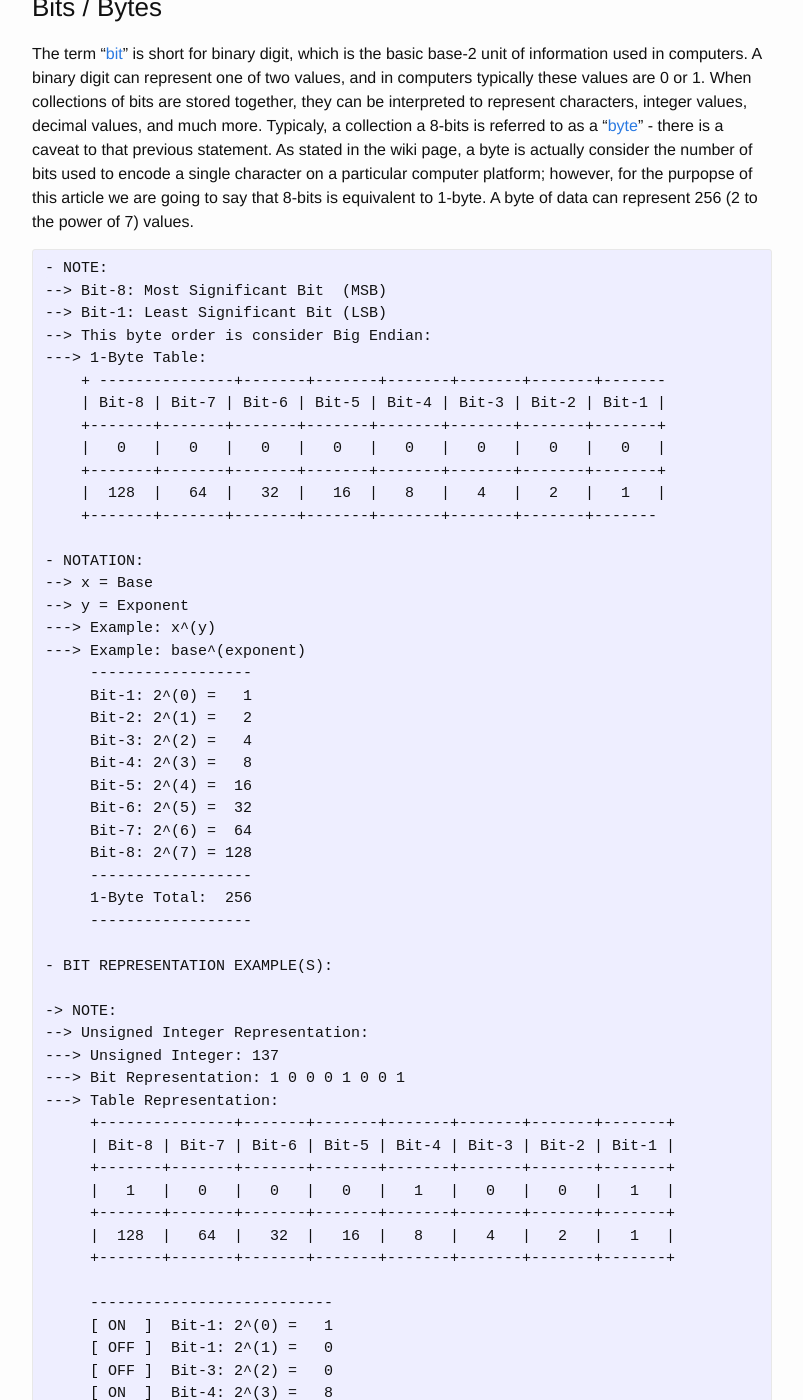
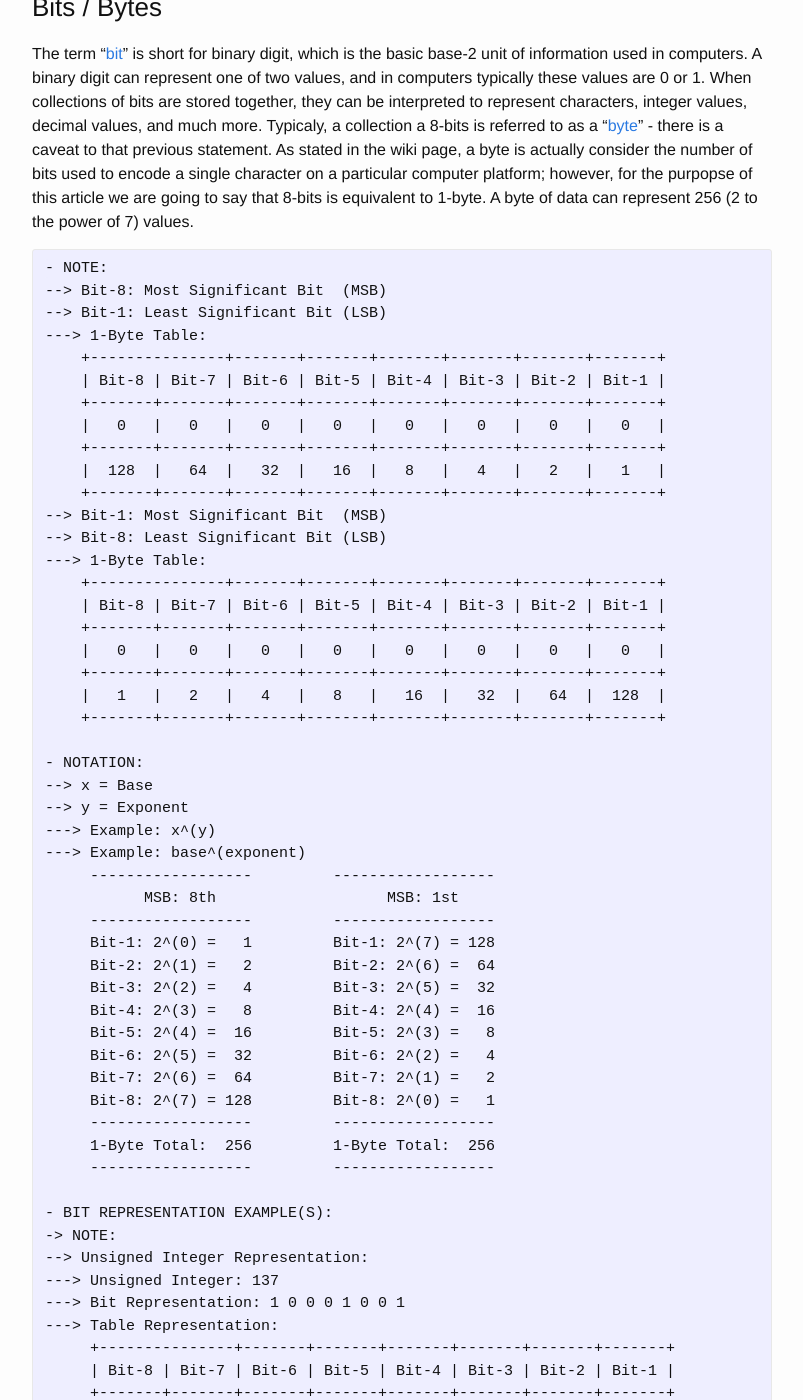
Before and after one commit to nkane/nkane.github.io, a Jekyll site: the page built from _posts/2017-09-23-engineering-endianness.markdown, in a window 1280 px wide and 1400 px high, scrolled down 275 px. Shown: the whole window, without its empty margins (238-1041 px from the left). Built offline with Jekyll 4.4.1, drawn with Linux system fonts in a browser that asks for light colours; some of the changed text lies outside the part shown.

Commit message:
adding content to endianness blog post

```diff
--- a/_posts/2017-09-23-engineering-endianness.markdown
+++ b/_posts/2017-09-23-engineering-endianness.markdown
@@ -14,36 +14,46 @@ The term "[bit]" is short for binary digit, which is the basic base-2 unit of in
 - NOTE:
 --> Bit-8: Most Significant Bit  (MSB)
 --> Bit-1: Least Significant Bit (LSB)
---> This byte order is consider Big Endian:
 ---> 1-Byte Table:
-    + ---------------+-------+-------+-------+-------+-------+-------
+    +---------------+-------+-------+-------+-------+-------+-------+
     | Bit-8 | Bit-7 | Bit-6 | Bit-5 | Bit-4 | Bit-3 | Bit-2 | Bit-1 |
     +-------+-------+-------+-------+-------+-------+-------+-------+
     |   0   |   0   |   0   |   0   |   0   |   0   |   0   |   0   |
     +-------+-------+-------+-------+-------+-------+-------+-------+
     |  128  |   64  |   32  |   16  |   8   |   4   |   2   |   1   |
-    +-------+-------+-------+-------+-------+-------+-------+-------
+    +-------+-------+-------+-------+-------+-------+-------+-------+
+--> Bit-1: Most Significant Bit  (MSB)
+--> Bit-8: Least Significant Bit (LSB)
+---> 1-Byte Table:
+    +---------------+-------+-------+-------+-------+-------+-------+
+    | Bit-8 | Bit-7 | Bit-6 | Bit-5 | Bit-4 | Bit-3 | Bit-2 | Bit-1 |
+    +-------+-------+-------+-------+-------+-------+-------+-------+
+    |   0   |   0   |   0   |   0   |   0   |   0   |   0   |   0   |
+    +-------+-------+-------+-------+-------+-------+-------+-------+
+    |   1   |   2   |   4   |   8   |   16  |   32  |   64  |  128  |
+    +-------+-------+-------+-------+-------+-------+-------+-------+
 
 - NOTATION:
 --> x = Base
 --> y = Exponent
 ---> Example: x^(y)
 ---> Example: base^(exponent)
-     ------------------
-     Bit-1: 2^(0) =   1
-     Bit-2: 2^(1) =   2
-     Bit-3: 2^(2) =   4
-     Bit-4: 2^(3) =   8
-     Bit-5: 2^(4) =  16
-     Bit-6: 2^(5) =  32
-     Bit-7: 2^(6) =  64
-     Bit-8: 2^(7) = 128
-     ------------------
-     1-Byte Total:  256
-     ------------------
+     ------------------		------------------
+   	   MSB: 8th		      MSB: 1st
+     ------------------		------------------
+     Bit-1: 2^(0) =   1		Bit-1: 2^(7) = 128
+     Bit-2: 2^(1) =   2		Bit-2: 2^(6) =  64
+     Bit-3: 2^(2) =   4		Bit-3: 2^(5) =  32
+     Bit-4: 2^(3) =   8		Bit-4: 2^(4) =  16
+     Bit-5: 2^(4) =  16		Bit-5: 2^(3) =   8
+     Bit-6: 2^(5) =  32		Bit-6: 2^(2) =   4
+     Bit-7: 2^(6) =  64 	Bit-7: 2^(1) =   2
+     Bit-8: 2^(7) = 128		Bit-8: 2^(0) =   1
+     ------------------		------------------
+     1-Byte Total:  256		1-Byte Total:  256
+     ------------------		------------------
 
 - BIT REPRESENTATION EXAMPLE(S):
-
 -> NOTE:
 --> Unsigned Integer Representation:
 ---> Unsigned Integer: 137
```
Also changed, not shown: other parts of _posts/2017-09-23-engineering-endianness.markdown (+10 -8 lines).
